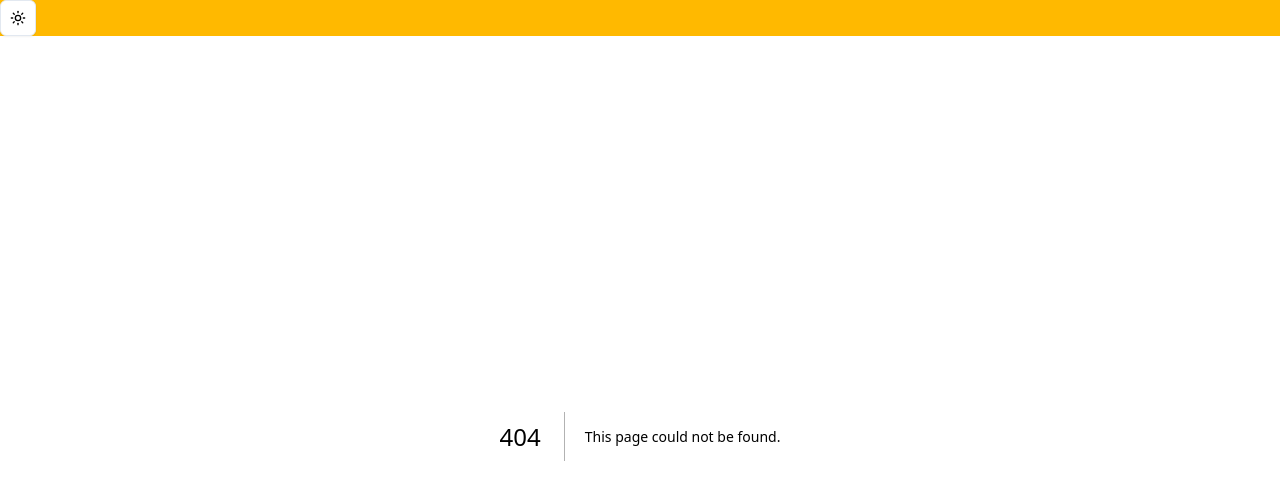
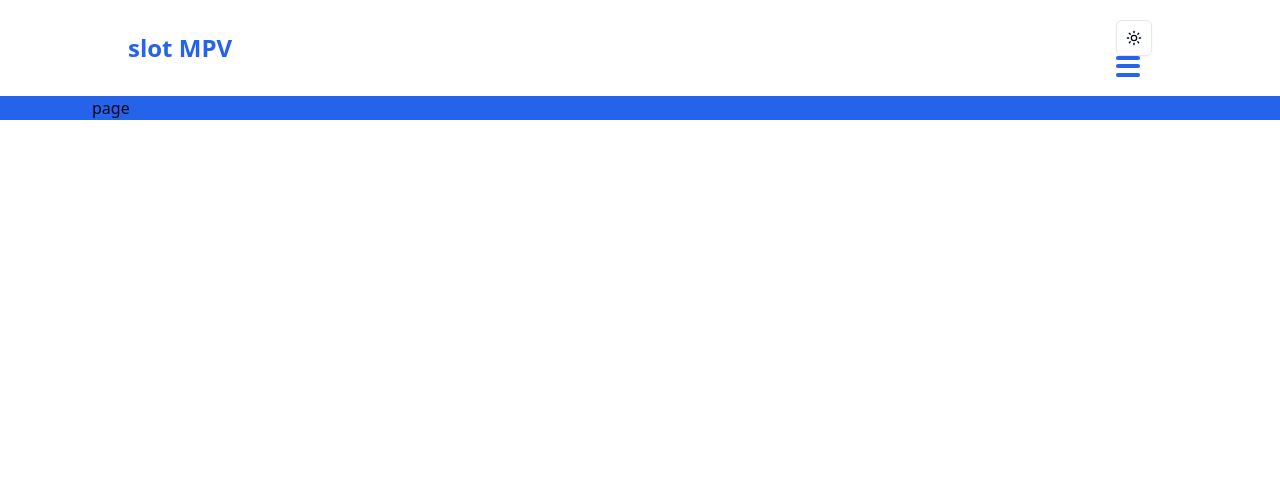
Before and after one commit to Onebluesky882/my-social-app, a Next.js app: page /setting in a window 1280 px wide. Before the commit this address had no page. Shown: the top 500 px of the page. Built offline with nearby package versions, Linux system fonts and the light colour scheme.

Commit message:
css style

```diff
--- a/app/layout.tsx
+++ b/app/layout.tsx
@@ -1,6 +1,6 @@
 import { ThemeProvider } from "@/components/theme-provider";
 import "./globals.css";
-import Header from "@/components/Header";
+import Navbar from "@/components/Navbar";
 
 export default function RootLayout({
   children,
@@ -10,15 +10,20 @@ export default function RootLayout({
   return (
     <html lang="en" suppressHydrationWarning>
       <head />
-      <body>
+      <body className="overflow-hidden">
         <ThemeProvider
           attribute="class"
           defaultTheme="system"
           enableSystem
           disableTransitionOnChange
         >
-          <Header />
-          {children}
+          <div className="container px-4 w-full bg-background md:px-8 lg:px-16 xl:px-32 2xl:px64">
+            <Navbar />
+          </div>
+
+          <div className="bg-primary px-4 md:px-8 lg:px-16 xl:px-23 2xl:px-64">
+            {children}
+          </div>
         </ThemeProvider>
       </body>
     </html>
--- a/app/page.tsx
+++ b/app/page.tsx
@@ -1,4 +1,3 @@
-import Header from "@/components/Header";
 import { createServer } from "@/utils/supabase/server";
 import Image from "next/image";
 
--- /dev/null
+++ b/app/profile/[id]/page.tsx
@@ -0,0 +1,4 @@
+const page = () => {
+  return <div>page</div>;
+};
+export default page;
--- /dev/null
+++ b/app/setting/page.tsx
@@ -0,0 +1,4 @@
+const page = () => {
+  return <div>page</div>;
+};
+export default page;
--- a/components/Header.tsx
+++ /dev/null
@@ -1,10 +0,0 @@
-import { ModeToggle } from "./theme-switching";
-
-const Header = () => {
-  return (
-    <div className="bg-amber-400">
-      <ModeToggle />
-    </div>
-  );
-};
-export default Header;
--- /dev/null
+++ b/components/MobileMenu.tsx
@@ -0,0 +1,56 @@
+"use client";
+
+import { useEffect, useRef, useState } from "react";
+
+const MobileMenu = () => {
+  const [isMobile, setIsMobile] = useState(false);
+  const menuRef = useRef<HTMLDivElement | null>(null);
+  const menuHamburger = () => {
+    setIsMobile((prev) => !prev);
+  };
+
+  useEffect(() => {
+    const handleOutside = (event: MouseEvent) => {
+      if (
+        menuRef.current &&
+        !menuRef.current.contains(event.target as unknown as Node)
+      ) {
+        setIsMobile(false);
+      }
+    };
+
+    if (isMobile) {
+      document.addEventListener("mousedown", handleOutside);
+    } else {
+      document.removeEventListener("mousedown", handleOutside);
+    }
+
+    return () => {
+      document.removeEventListener("mousedown", handleOutside);
+    };
+  });
+  return (
+    <div>
+      <div
+        className="flex flex-col cursor-pointer gap-[4.5px]"
+        onClick={menuHamburger}
+      >
+        <div className="w-6 h-1 rounded-sm bg-primary"></div>
+        <div className="w-6 h-1 rounded-sm bg-primary"></div>
+        <div className="w-6 h-1 rounded-sm bg-primary"></div>
+      </div>
+      {isMobile && (
+        <div
+          ref={menuRef}
+          className="flex flex-col items-center justify-center gap-8 font-medium relative left-0 top-24 w-full h[calc(100vh-96px)] bg-card outline-1"
+        >
+          <div>Home</div>
+          <div>Friend</div>
+          <div>Stories</div>
+          <div>Login</div>
+        </div>
+      )}
+    </div>
+  );
+};
+export default MobileMenu;
--- /dev/null
+++ b/components/Navbar.tsx
@@ -0,0 +1,27 @@
+"use client";
+
+import { ModeToggle } from "./theme-switching";
+import MobileMenu from "./MobileMenu";
+import Link from "next/link";
+
+const Navbar = () => {
+  return (
+    <div className="flex items-center justify-between h-24">
+      {/* left */}
+      <div>
+        <Link href={"/"} className="font-bold text-2xl text-primary">
+          slot MPV
+        </Link>
+      </div>
+      {/* center */}
+      <div className="hidden">middle</div>
+      {/* right */}
+      <div>
+        <ModeToggle />
+
+        <MobileMenu />
+      </div>
+    </div>
+  );
+};
+export default Navbar;
```
